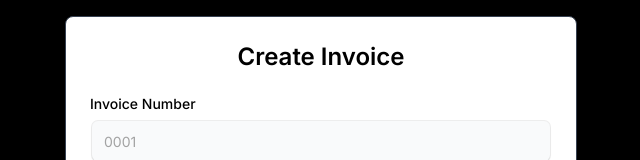
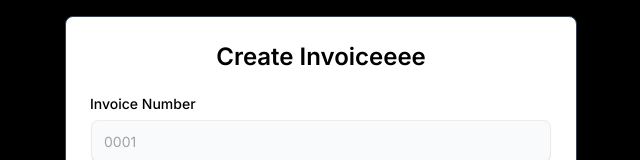
Before and after one commit to Rabeet8/Invoice-Generator, a Next.js app: page /create-invoice in a window 1280 px wide. Shown: the top 160 px of the page, without its empty margins (319-959 px from the left). Built offline with nearby package versions, Linux system fonts and the light colour scheme.

Commit message:
test push

```diff
--- a/src/app/components/CreateInvoice.tsx
+++ b/src/app/components/CreateInvoice.tsx
@@ -67,7 +67,7 @@
   return (
     <div className="min-h-screen bg-black flex items-center justify-center p-4">
       <div className="max-w-lg w-full text-white shadow-md rounded-lg p-6 space-y-6 border border-gray-700 bg-white">
-        <h2 className="text-2xl text-black font-semibold text-center">Create Invoice</h2>
+        <h2 className="text-2xl text-black font-semibold text-center">Create Invoiceeee</h2>
 
         <div className="space-y-4">
           <LabelInputContainer>
```
